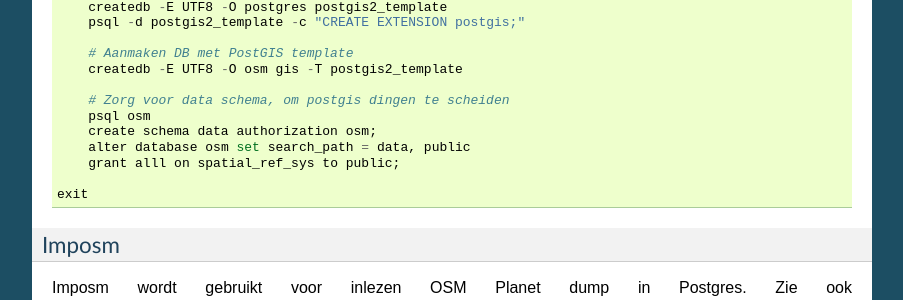
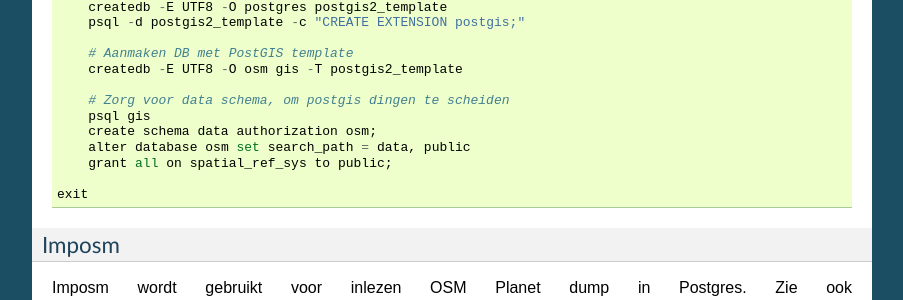
Before and after one commit to opengeogroep/openbasiskaart, a Sphinx documentation site: the page built from docs/source/mapcache-toolchain.rst, in a window 1280 px wide and 900 px high, scrolled down 789 px. Shown: the part 151-451 px from the top of the window, without its empty margins (198-1101 px from the left). Built offline with Sphinx 7.4.7, drawn with Linux system fonts in a browser that asks for light colours.

Commit message:
Update mapcache-toolchain.rst
foutjes verbeterd:
  databasenaam is gis ipv osm (regel 61)
  grant all ipv alll

```diff
--- a/docs/source/mapcache-toolchain.rst
+++ b/docs/source/mapcache-toolchain.rst
@@ -58,10 +58,10 @@
 	createdb -E UTF8 -O osm gis -T postgis2_template
 
 	# Zorg voor data schema, om postgis dingen te scheiden
-	psql osm
+	psql gis
 	create schema data authorization osm;
 	alter database osm set search_path = data, public
-	grant alll on spatial_ref_sys to public;
+	grant all on spatial_ref_sys to public;
 
     exit
 
```
